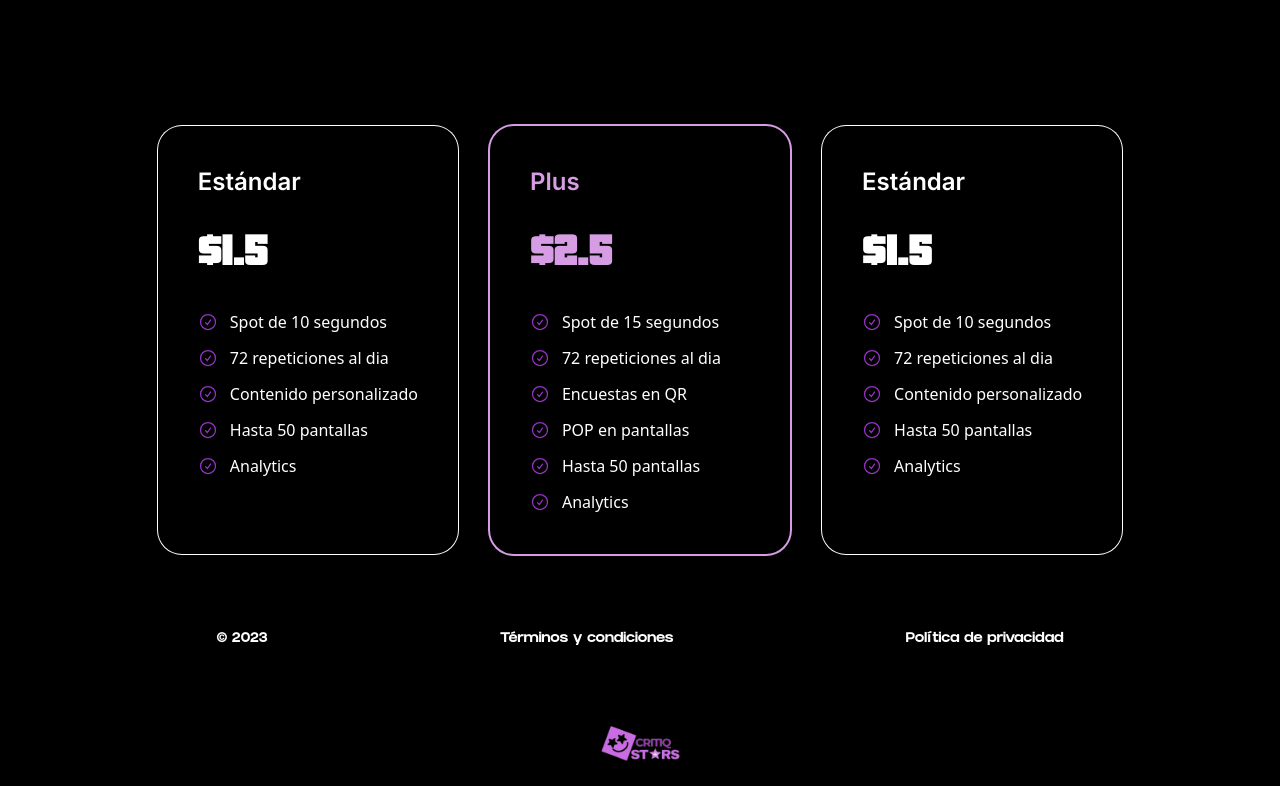
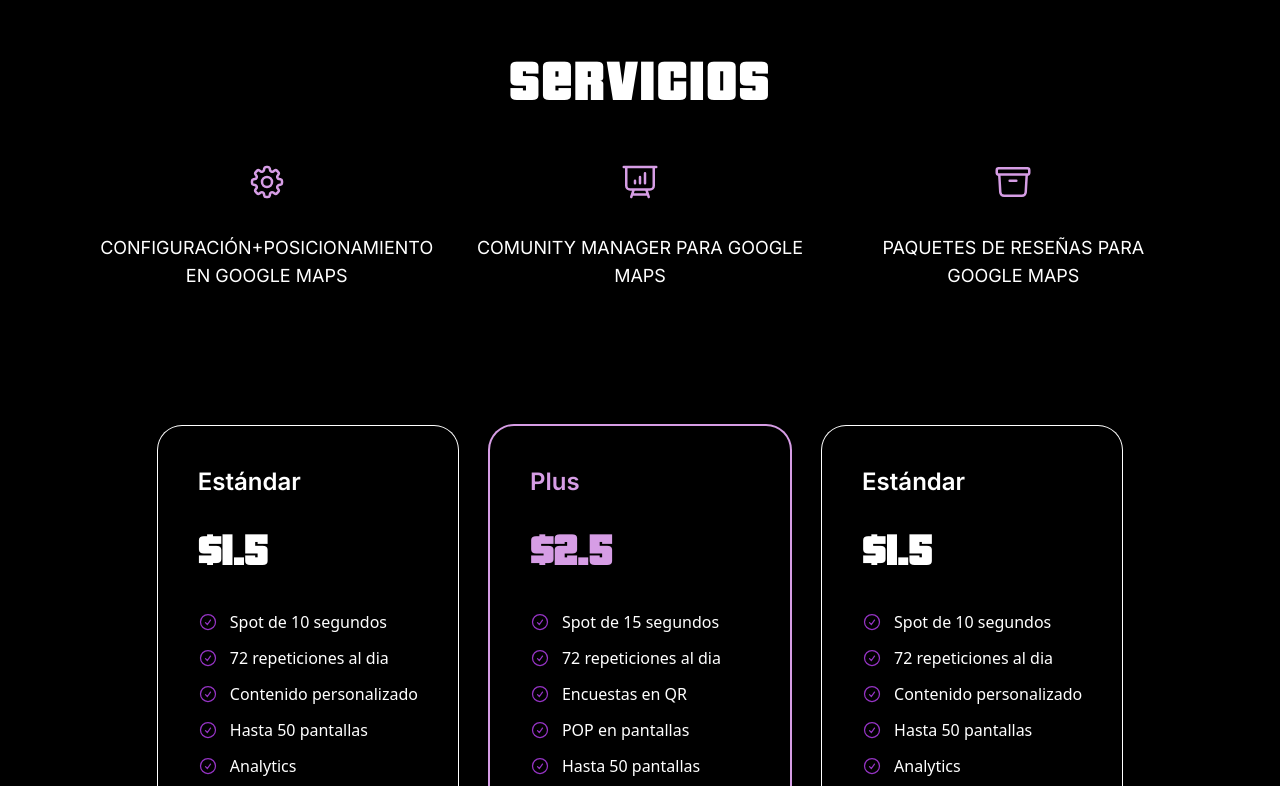
Before and after one commit to Kojimena/critiqstars, a Next.js app: page / in a window 1280 px wide. Shown: the part 774-1560 px from the top of the page. Built offline with nearby package versions, Linux system fonts and the light colour scheme.

Commit message:
services

```diff
--- a/app/page.jsx
+++ b/app/page.jsx
@@ -4,6 +4,7 @@ import Subtitle from '@/components/Subtitle/Subtitle'
 import Stats from '@/components/Stats/Stats'
 import LogoClouds from '@/components/LogoClouds/LogoClouds'
 import Prices from '@/components/Prices/Prices'
+import services from '@/services'
 
 export default function Home() {
   const logos = [
@@ -17,6 +18,7 @@ export default function Home() {
     "/assets/images/logos/chrome.png",
     "/assets/images/logos/maps.png",
   ]
+
 
   return (
     <main className="flex min-h-screen w-full flex-col items-center justify-between bg-black">
@@ -42,6 +44,19 @@ export default function Home() {
         <LogoClouds logos={logos} />
       </section>
       <section id='/services' className="w-full px-10 lg:px-20">
+      <Tittle title={"Servicios"} color={"#fff"} center/>
+      <div className='flex flex-col lg:flex-row w-full justify-center py-10'>
+          {
+            services.map((service) => (
+              <div className='flex flex-col items-center justify-start gap-y-8 p-4 w-full h-42' key={service.id}>
+                {service.icon}
+                <Subtitle text={service.tittle} color={"#fff"} center/>
+              </div>
+            ))
+          }
+      </div>
+      </section>
+      <section id='/services' className="w-full px-10 lg:px-20">
         <Prices />
       </section>
     </main>
--- /dev/null
+++ b/services.js
@@ -0,0 +1,24 @@
+import { Cog8ToothIcon, PresentationChartBarIcon, ArchiveBoxIcon } from '@heroicons/react/24/outline'
+
+const services = [
+    {
+        id: 1,
+        tittle:  "CONFIGURACIÓN+POSICIONAMIENTO EN GOOGLE MAPS",
+        icon: <Cog8ToothIcon width={40} height={40} className="text-purplelight" />,
+
+    },
+    {
+        id: 2,
+        tittle:  "COMUNITY MANAGER PARA GOOGLE MAPS",
+        icon: <PresentationChartBarIcon width={40} height={40} className="text-purplelight" />,
+
+    },
+    {
+        id: 3,
+        tittle:  "PAQUETES DE RESEÑAS PARA GOOGLE MAPS",
+        icon: <ArchiveBoxIcon width={40} height={40} className="text-purplelight" />,
+
+    },
+]
+
+export default services
```
